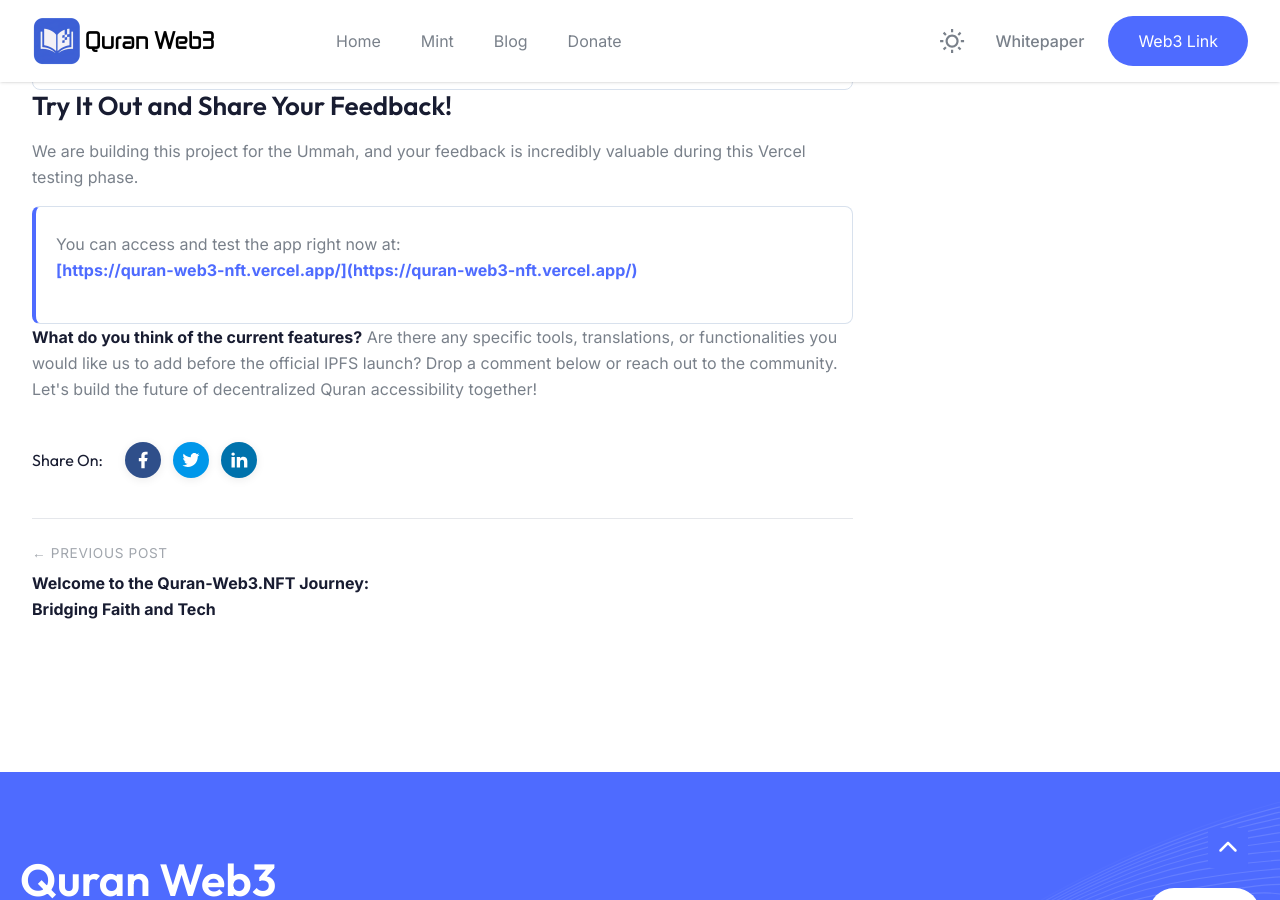
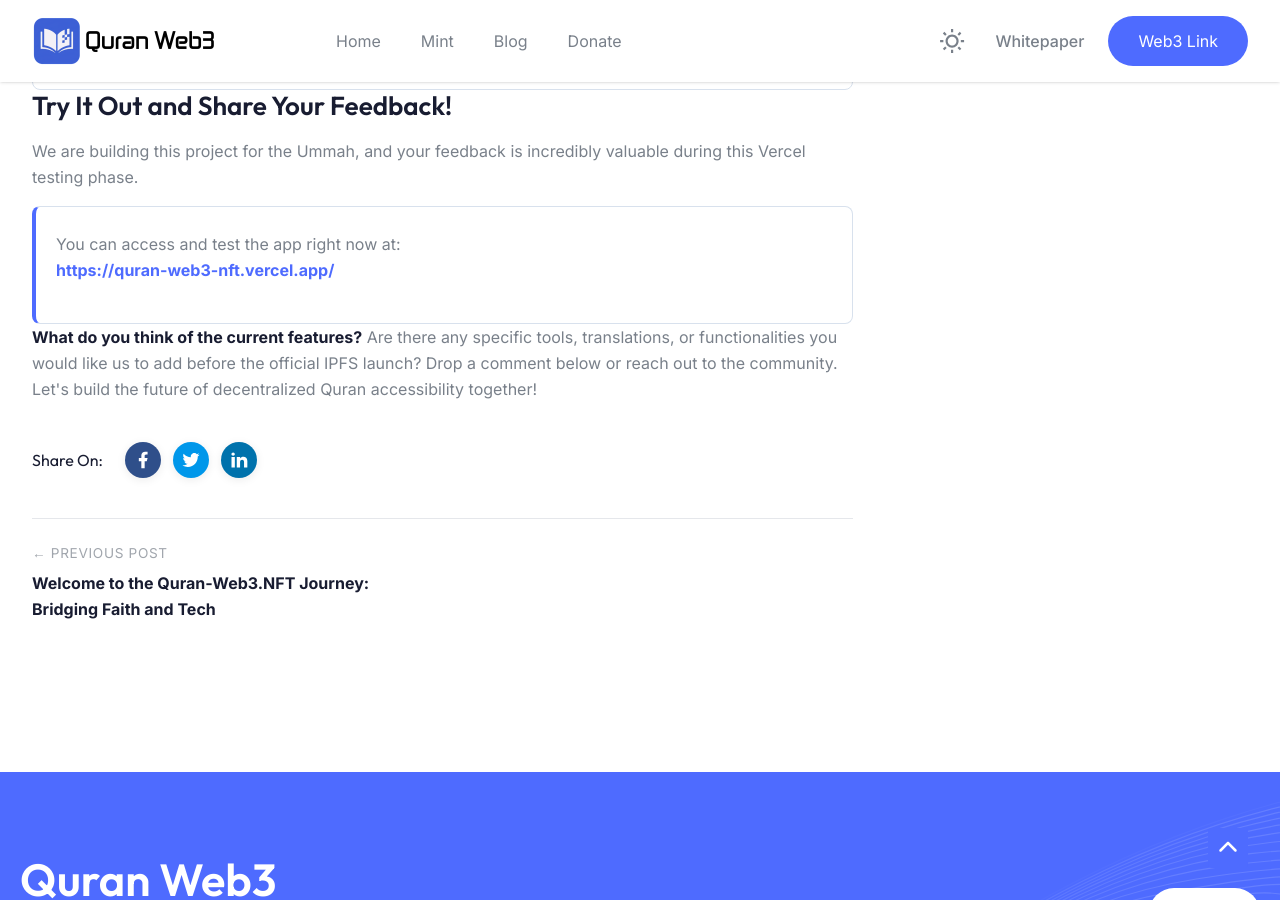
Before and after one commit to quran-web3/quran-web3.github.io, a Jekyll site: the page built from _posts/2026-07-28-quran-web3-vercel-features.md, in a window 1280 px wide and 900 px high, scrolled down 2063 px. Built offline with Jekyll 4.4.1, drawn with Linux system fonts in a browser that asks for light colours; comment, search, counter and statistics services are not loaded.

Commit message:
Update 2026-07-28-quran-web3-vercel-features.md

```diff
--- a/_posts/2026-07-28-quran-web3-vercel-features.md
+++ b/_posts/2026-07-28-quran-web3-vercel-features.md
@@ -12,6 +12,7 @@
 </p>
 
 <h2 class="sj ck fk kk wm ac">Intuitive Navigation & View Modes</h2>
+
 <p class="dk pk ac">
   We want to ensure that accessing the Quran is as seamless as possible. The application features a straightforward tabbed navigation system that lets you jump exactly where you need to be.
 </p>
@@ -32,6 +33,7 @@
 </ul>
 
 <h2 class="sj ck fk kk wm ac">Deep Dive into "Page" Mode</h2>
+
 <p class="dk pk ac">
   In "Page" mode, the layout is designed for deep study and reflection, presenting the Quran verse by verse. We have packed this mode with powerful tools for everyday readers and students of knowledge alike.
 </p>
@@ -64,19 +66,22 @@
 </ol>
 
 <h2 class="sj ck fk kk wm ac">"Surah" Mode & The Verse Repeater</h2>
+
 <p class="dk pk ac">
   For those focusing on memorization (Hifz), our "Surah" mode includes a highly requested <strong class="gk kk wm">Verse Repeater</strong> feature. You can select a starting verse, an ending verse, and how many times you want the audio to loop.
 </p>
+
 <p class="dk pk ac">
   As a quick dev log update, here is a snippet of the HTML structure we used to build the Verse Repeater modal for Surah Al-Baqarah:
 </p>
 
 <h2 class="sj ck fk kk wm ac">Transparency: Our Data Sources</h2>
+
 <p class="dk pk ac">
   In the spirit of Web3, transparency regarding where our data comes from is an absolute priority. We utilize verified and trusted sources for our Arabic texts, Tafsir, audio, and translations.
 </p>
 
-<div x-data="{ open: false }" class="hh rm _g ch pm sg ci ic" style="padding: 15px 20px;">
+<div x-data="{ open: false }" markdown="0" class="hh rm _g ch pm sg ci ic" style="padding: 15px 20px;">
   <button @click="open = !open" class="vd tc un wf ph ab sj wj fk kk wm">
     <span>Click Here to View All Data Sources & Translations</span>
     <span x-text="open ? '−' : '+'" class="ck"></span>
@@ -89,13 +94,11 @@
       <li><div class="tc"><span class="mk ub gk bf">•</span><p>Tafsir Ibn Kathir: <a href="https://github.com/spa5k/tafsir_api" target="_blank" style="color: #4E6BFF; text-decoration: none;">github.com/spa5k/tafsir_api</a></p></div></li>
       <li><div class="tc"><span class="mk ub gk bf">•</span><p>Surah Info (A. Maududi): quran.com</p></div></li>
     </ul>
-
-<p style="margin-top: 15px;"><strong class="gk kk wm">Audio Recitations (everyayah.com):</strong></p>
+    <p style="margin-top: 15px;"><strong class="gk kk wm">Audio Recitations (everyayah.com):</strong></p>
     <ul class="tc sf cg ac dk pk">
       <li><div class="tc"><span class="mk ub gk bf">•</span><p>Abdul Rahman Al-Sudais, Abu Bakr Al-Shatri, Fares Abbad, Maher Al-Muaiqly, Saad Al-Ghamdi, Saud Al-Shuraim</p></div></li>
     </ul>
-
-<p style="margin-top: 15px;"><strong class="gk kk wm">Translations (Sourced from QuranEnc.com & Tanzil.net):</strong></p>
+    <p style="margin-top: 15px;"><strong class="gk kk wm">Translations (Sourced from QuranEnc.com & Tanzil.net):</strong></p>
     <p class="ak pk qk">Note: Translations marked with an asterisk (*) contain footnotes.</p>
     <ul class="tc sf cg ac dk pk">
       <li><div class="tc"><span class="mk ub gk bf">•</span><p>English: Rowwad Translation Center*, Hilali & Khan*, Saheeh International*</p></div></li>
@@ -113,15 +116,16 @@
 </div>
 
 <h3 class="sj zj fk kk wm ac">Try It Out and Share Your Feedback!</h3>
+
 <p class="dk pk ac">
   We are building this project for the Ummah, and your feedback is incredibly valuable during this Vercel testing phase.
 </p>
 
 <blockquote class="hh rm _g ch pm sg ci ic" style="border-left: 4px solid #4E6BFF; padding-left: 20px;">
-    <p class="dk pk ac">
-        You can access and test the app right now at: <br>
-        <a href="[https://quran-web3-nft.vercel.app/](https://quran-web3-nft.vercel.app/)" target="_blank" class="gk kk wm" style="color: #4E6BFF; text-decoration: none;">[https://quran-web3-nft.vercel.app/](https://quran-web3-nft.vercel.app/)</a>
-    </p>
+  <p class="dk pk ac">
+    You can access and test the app right now at: <br>
+    <a href="https://quran-web3-nft.vercel.app/" target="_blank" class="gk kk wm" style="color: #4E6BFF; text-decoration: none;">https://quran-web3-nft.vercel.app/</a>
+  </p>
 </blockquote>
 
 <p class="dk pk ac">
```
